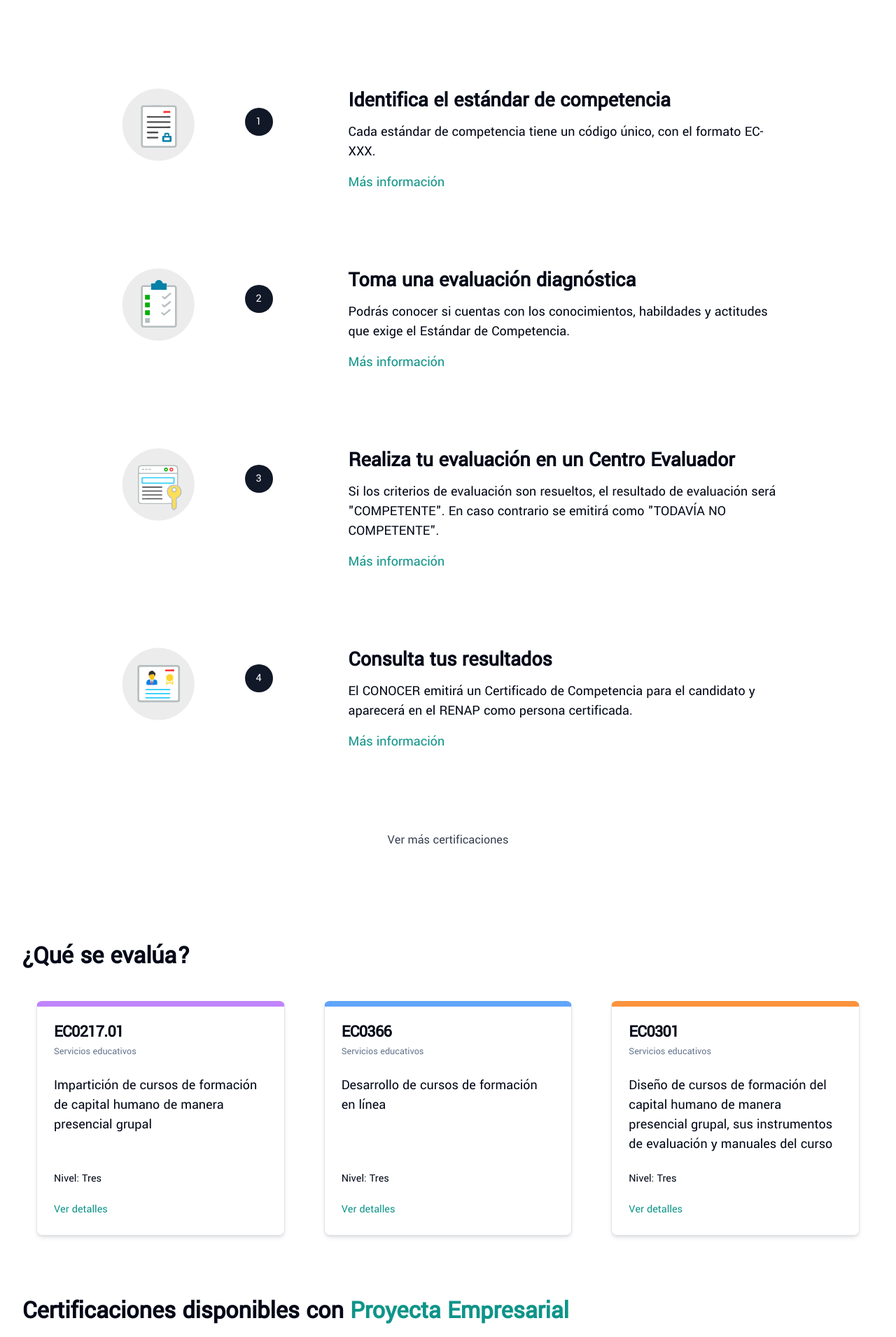
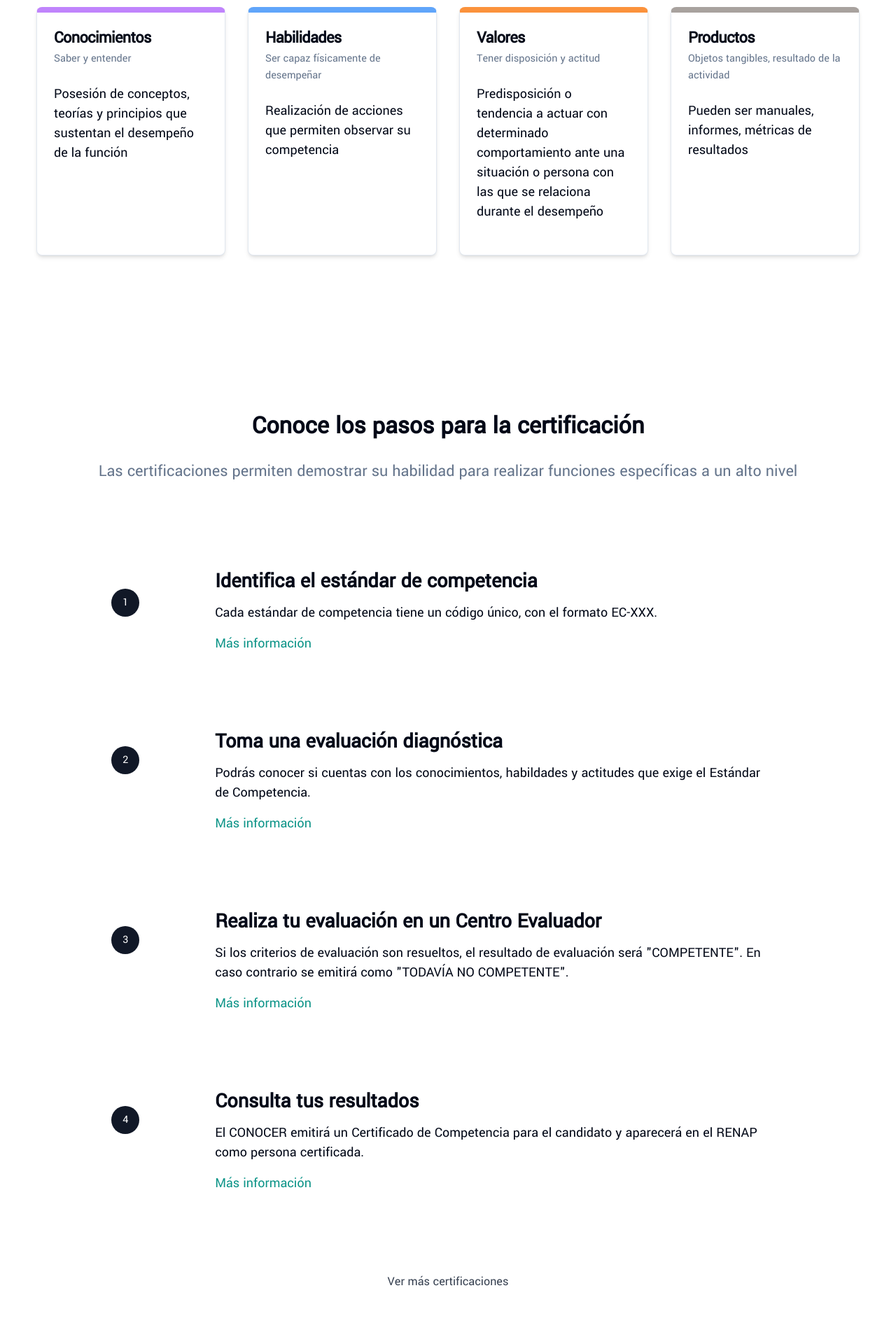
Before and after one commit to esphiritu/centro-evaluacion, a Next.js app: page /certificaciones in a window 1280 px wide. Shown: the part 810-2720 px from the top of the page at 70% size. Built offline with nearby package versions, Linux system fonts and the light colour scheme.

Commit message:
major changes of Certification page. I ordered sections, I added interaction to the table.

```diff
--- a/src/app/certificaciones/page.js
+++ b/src/app/certificaciones/page.js
@@ -104,28 +104,91 @@ const estandares = [
   },
 ]
 
+const criterios = [
+  {
+    id: "00A",
+    title: "Conocimientos",
+    description: "Saber y entender",
+    content: "Posesión de conceptos, teorías y principios que sustentan el desempeño de la función",
+    borColor: "border-t-purple-400",
+    icon: estandarIcon,
+  },
+  {
+    id: "00B",
+    title: "Habilidades",
+    description: "Ser capaz físicamente de desempeñar",
+    content: "Realización de acciones que permiten observar su competencia",
+    borColor: "border-t-blue-400",
+    icon: estandarIcon,
+  },
+  {
+    id: "00C",
+    title: "Valores",
+    description: "Tener disposición y actitud",
+    content: "Predisposición o tendencia a actuar con determinado comportamiento ante una situación o persona con las que se relaciona durante el desempeño",
+    borColor: "border-t-orange-400",
+    icon: estandarIcon,
+  },
+  {
+    id: "00D",
+    title: "Productos",
+    description: "Objetos tangibles, resultado de la actividad",
+    content: "Pueden ser manuales, informes, métricas de resultados",
+    borColor: "border-t-stone-400",
+    icon: estandarIcon,
+  },
+]
+
 export default function Certificaciones(params) {
   return (
     <>
       <main className="w-full pt-19">
-        <section className="container py-10">
-          <header className="flex flex-col lg:flex-row h-auto lg:h-[34rem] justify-center items-center">
-            <div>
+        <header className="flex flex-col-reverse lg:flex-row h-auto lg:h-[38rem] justify-center items-center rounded-lg bg-transparent dark:bg-slate-900 py-10 px-8 lg:px-[10rem]">
+          <div className="flex flex-col justify-normal items-center lg:items-start">
             <h1 className="text-4xl md:text-5xl text-center lg:text-left font-bold md:leading-[3.5rem] pt-10 mb-5 pr-5">Sea parte de los mejores en cada sector</h1>
             <p className="text-xl md:text-2xl text-center lg:text-left py-5 mb-4 pr-5">The HIG contains guidance and best practices that can help you design a great experience for any Apple platform.</p>
+            <Link className="group transition-all duration-300 ease-in-out text-center bg-yellow-300 hover:bg-yellow-400 pl-8  pr-3 py-3 rounded-sm text-gray-900 font-bold md:text-xl shadow-md mt-1 md:mt-6" href="./proceso">
+              Comienza ahora
+              <svg xmlns="http://www.w3.org/2000/svg" width="25" height="25" viewBox="0 0 24 24" fill="none" stroke="currentColor" strokeWidth="2" strokeLinecap="round" strokeLinejoin="round" className="lucide lucide-chevron-right ml-1 origin-left inline text-transparent hover:translate-x-0.3 transition-all group-hover:translate-x-2 group-hover:text-gray-900"><path d="m6 17 5-5-5-5" /></svg>
+            </Link>
           </div>
           <div>
             <Image src={heroSection} alt="image with some people" />
           </div>
         </header>
+
+        <section className="static lg:container py-5 h-auto">
+          <h4 className="text-3xl md:text-4xl font-bold text-center lg:text-left py-6 mb-6">¿Qué se evalúa?</h4>
+          <div className="grid grid-cols-1 lg:grid-cols-4 gap-2 auto-cols-max mt-5 mb-[7rem] px-6 lg:px-2">
+            {criterios.map((criterio => {
+              return (
+                <Card key={criterio.id} className={`lg:mx-2 xl:mx-3 mb-6 ${criterio.borColor}`}>
+                  <CardHeader>
+                    <CardTitle>{criterio.title}</CardTitle>
+                    <CardDescription>{criterio.description}</CardDescription>
+                  </CardHeader>
+                  <CardContent>
+                    <p className="text-xl">{criterio.content}</p>
+                  </CardContent>
+                  <CardFooter>
+                    <div className="">
+
+                    </div>
+                  </CardFooter>
+                </Card>
+              )
+            }))}
+          </div>
+
+          <div className="container py-10">
             <h2 className="text-3xl md:text-4xl text-center font-bold py-4 mt-8 mb-3">Conoce los pasos para la certificación</h2>
             <p className="text-2xl text-muted-foreground text-center pb-8 mb-[5rem]">Las certificaciones permiten demostrar su habilidad para realizar funciones específicas a un alto nivel</p>
 
             <div className="flex flex-col w-full lg:w-4/5 mx-auto">
               <div className="group w-full flex flex-col md:flex-row items-center md:items-start mb-[6rem]">
-              <div className="bg-transparent max-w-32 mr-1 ml-2 md:mr-[5rem]">
+                {/* <div className="bg-transparent max-w-32 mr-1 ml-2 md:mr-[5rem]">
                 <Image src={estandar} width={180} height={180} alt="icon for" className="w-auto" />
-              </div>
+              </div> */}
                 <div className="relative pl-8 md:pl-[6rem]">
                   <span className="absolute -left-10 top-10 bg-gray-900 text-white px-4 text-center content-center rounded-full min-w-10 min-h-10 mx-5">1</span>
                   <div className="pl-8">
@@ -141,9 +204,9 @@ export default function Certificaciones(params) {
               </div>
 
               <div className="group w-full flex flex-col md:flex-row items-center md:items-start mb-[6rem]">
-              <div className="bg-transparent max-w-32 mr-1 ml-2 md:mr-[5rem]">
+                {/* <div className="bg-transparent max-w-32 mr-1 ml-2 md:mr-[5rem]">
                 <Image src={diagnostico} width={180} height={180} alt="icon for" className="w-auto" />
-              </div>
+              </div> */}
                 <div className="relative pl-8 md:pl-[6rem]">
                   <span className="absolute -left-10 top-9 bg-gray-900 text-white px-4 text-center content-center rounded-full min-w-10 min-h-10 mx-5">2</span>
                   <div className="pl-8">
@@ -159,9 +222,9 @@ export default function Certificaciones(params) {
               </div>
 
               <div className="group w-full flex flex-col md:flex-row items-center md:items-start mb-[6rem]">
-              <div className="bg-transparent max-w-32 mr-1 ml-2 md:mr-[5rem]">
+                {/* <div className="bg-transparent max-w-32 mr-1 ml-2 md:mr-[5rem]">
                 <Image src={evaluacion} width={180} height={180} alt="icon for" className="w-auto" />
-              </div>
+              </div> */}
                 <div className="relative pl-8 md:pl-[6rem]">
                   <span className="absolute -left-10 top-9 bg-gray-900 text-white px-4 text-center content-center rounded-full min-w-10 min-h-10 mx-5">3</span>
                   <div className="pl-8">
@@ -177,9 +240,9 @@ export default function Certificaciones(params) {
               </div>
 
               <div className="group w-full flex flex-col md:flex-row items-center md:items-start mb-[6rem]">
-              <div className="bg-transparent max-w-32 mr-1 ml-2 md:mr-[5rem]">
+                {/* <div className="bg-transparent max-w-32 mr-1 ml-2 md:mr-[5rem]">
                 <Image src={resultados} width={180} height={180} alt="icon for" className="w-auto" />
-              </div>
+              </div> */}
                 <div className="relative pl-8 md:pl-[6rem]">
                   <span className="absolute -left-10 top-9 bg-gray-900 text-white px-4 text-center content-center rounded-full min-w-10 min-h-10 mx-5">4</span>
                   <div className="pl-8">
@@ -216,27 +279,30 @@ export default function Certificaciones(params) {
                 Hie there Some content here!
               </CollapsibleContent>
             </Collapsible>
-        </section>
-
-        <section className="container py-5 h-auto">
-          <h4 className="text-3xl md:text-4xl font-bold text-left py-6">¿Qué se evalúa?</h4>
-          <div className="grid grid-cols-1 lg:grid-cols-3 gap-4 auto-cols-max mt-5 mb-10">
-            {estandares.map((estandar => {
+          </div>
+          <div className="">
+            <h4 className="text-3xl md:text-4xl font-bold text-center py-6 mb-[4rem]">Certificaciones disponibles con <span className="text-teal-600">Proyecta Empresarial</span></h4>
+            <Table className="mt-10 md:w-4/5 w-full mx-auto">
+              <TableCaption>A list of your recent invoices.</TableCaption>
+              <TableHeader className="text-lg font-bold">
+                <TableRow className="">
+                  <TableHead className="w-1/5">Estándar de competencia</TableHead>
+                  <TableHead className="w-3/5">Nombre</TableHead>
+                  <TableHead className="w-1/5 text-right"> </TableHead>
+                </TableRow>
+              </TableHeader>
+              <TableBody className="text-lg">
+                {estandares.map(
+                  (estandar => {
                     return (
-                <Card key={estandar.id} className={`lg:mx-2 xl:mx-5 mb-6 ${estandar.borColor}`}>
-                  <CardHeader>
-                    <CardTitle>{estandar.title}</CardTitle>
-                    <CardDescription>{estandar.description}</CardDescription>
-                  </CardHeader>
-                  <CardContent>
-                    <p className="text-xl">{estandar.content}</p>
-                  </CardContent>
-                  <CardFooter>
-                    <div className="">
-                      <p>Nivel: {estandar.snc}</p>
-                      <div>
+                      <TableRow key={estandar.id} className="group/item">
+                        <TableCell>{estandar.title}</TableCell>
+                        <TableCell>{estandar.content}</TableCell>
+                        <TableCell className="text-right">
                           <Drawer>
-                          <DrawerTrigger className="text-teal-600 hover:text-teal-700 hover:underline mt-5 transition-all duration-300 ease-in-out">Ver detalles</DrawerTrigger>
+                            <DrawerTrigger className="group/details invisible group-hover/item:visible text-teal-600 group-hover/item:text-teal-700 group-hover/details:bg-slate-500 py-4">Detalles
+                              <svg xmlns="http://www.w3.org/2000/svg" width="25" height="25" viewBox="0 0 24 24" fill="none" stroke="currentColor" strokeWidth="2" strokeLinecap="round" strokeLinejoin="round" className="lucide lucide-chevron-right ml-1 origin-left inline transition group-hover/details:translate-x-1 group-hover/details:text-teal-700"><path d="m6 17 5-5-5-5" /></svg>
+                            </DrawerTrigger>
                             <DrawerContent>
                               <DrawerHeader className="flex">
                                 <div className="content-center">
@@ -253,62 +319,8 @@ export default function Certificaciones(params) {
                                 <p className="py-1 mb-3"><b>Comité desarrollador:</b> {estandar.comite}</p>
                               </div>
                               <DrawerFooter>
-
-                              <DrawerClose>
-                                <p variant="outline" className="px-5 py-4">Cerrar</p>
-                              </DrawerClose>
-                            </DrawerFooter>
-                          </DrawerContent>
-                        </Drawer>
-                      </div>
-                    </div>
-                  </CardFooter>
-                </Card>
-              )
-            }
-            ))
-            }
-          </div>
-          <div className="">
-            <h4 className="text-3xl md:text-4xl font-bold text-left py-6">Certificaciones disponibles con <span className="text-teal-600">Proyecta Empresarial</span></h4>
-            <Table className="mt-10">
-              <TableCaption>A list of your recent invoices.</TableCaption>
-              <TableHeader className="text-lg font-bold">
-                <TableRow>
-                  <TableHead className="w-1/5">Estándar de competencia</TableHead>
-                  <TableHead className="w-3/5">Nombre</TableHead>
-                  <TableHead className="w-1/5 text-right"> </TableHead>
-                </TableRow>
-              </TableHeader>
-              <TableBody className="text-lg">
-                {estandares.map(
-                  (estandar => {
-                    return (
-                      <TableRow key={estandar.id}>
-                        <TableCell>{estandar.title}</TableCell>
-                        <TableCell>{estandar.content}</TableCell>
-                        <TableCell className="text-right">
-                          <Drawer>
-                            <DrawerTrigger className="text-teal-600 hover:text-teal-700 hover:underline mt-5 transition-all duration-300 ease-in-out">Ver detalles</DrawerTrigger>
-                            <DrawerContent>
-                              <DrawerHeader className="flex">
-                                <div className="content-center">
-                                  <DrawerTitle className="mb-2">{estandar.title} - {estandar.content}</DrawerTitle>
-                                  <DrawerDescription>Detalles del estándar de compencia</DrawerDescription>
-                                  <Separator className="mt-3 w-full" />
-                                </div>
-
-                              </DrawerHeader>
-                              <div className="w-full lg:w-1/2 mx-auto px-5 py-10">
-                                <p className="py-1 mb-3"><b>Propósito: </b>{estandar.proposito}</p>
-                                <p className="py-1 mb-3"><b>Ocupaciones asociadas: </b> {estandar.ocupaciones}</p>
-                                <p className="py-1 mb-3"><b>Requisitos académicos: </b> {estandar.requisitos}</p>
-                                <p className="py-1 mb-3"><b>Comité desarrollador:</b> {estandar.comite}</p>
-                              </div>
-                              <DrawerFooter>
-
-                                <DrawerClose>
-                                  <p variant="outline" className="px-5 py-4">Cerrar</p>
+                                <DrawerClose className="mx-auto hover:bg-slate-100 hover:text-teal-600 rounded-full p-2">
+                                  <svg xmlns="http://www.w3.org/2000/svg" width="56" height="56" viewBox="0 0 24 24" fill="none" stroke="currentColor" stroke-width="1.5" stroke-linecap="round" stroke-linejoin="round" class="lucide lucide-circle-x"><circle cx="12" cy="12" r="10" /><path d="m15 9-6 6" /><path d="m9 9 6 6" /></svg>
                                 </DrawerClose>
                               </DrawerFooter>
                             </DrawerContent>
@@ -324,7 +336,7 @@ export default function Certificaciones(params) {
         </section>
 
         <section className="container w-full py-10 mt-[12rem]">
-          <h2 className="scroll-m-20 text-3xl font-bold tracking-normal lg:text-5xl py-3 mb-5">Obtenga un certificado en su <span className="text-teal-600">área de expertise</span></h2>
+          <h2 className="scroll-m-20 text-3xl font-bold tracking-normal lg:text-5xl py-3 mb-5">Prepárate previo a tu evaluación</h2>
           <p className="text-xl">Si eres un profesional en educación, un especialista en recursos humanos, o director general de una organización, la certificación te ayudará a mantenerte a la vanguardia en tu área</p>
           <ProgramsCard />
         </section>
--- a/src/app/page.js
+++ b/src/app/page.js
@@ -62,9 +62,9 @@ export default function Home({ Component, pageProps }) {
               </h1>
               <p className="text-xl md:text-3xl text-white animate-fadeIn text-background">Respalda tus conocimientos y experiencia con certificaciones</p>
               <div className="flex flex-col md:flex-row mt-1 md:mt-3 animate-fadeIn">
-                <Link className="group transition-all duration-300 ease-in-out text-center bg-yellow-300 hover:bg-yellow-400 px-6 py-3 mx-4 rounded-sm text-gray-900 font-bold md:text-xl shadow-md mt-1 md:mt-6" href="./proceso">
+                <Link className="group transition-all duration-300 ease-in-out text-center bg-yellow-300 hover:bg-yellow-400 pl-8  pr-3 py-3 mx-4 rounded-sm text-gray-900 font-bold md:text-xl shadow-md mt-1 md:mt-6" href="./proceso">
                   Comienza ahora
-                  <svg xmlns="http://www.w3.org/2000/svg" width="25" height="25" viewBox="0 0 24 24" fill="none" stroke="currentColor" strokeWidth="2" strokeLinecap="round" strokeLinejoin="round" className="inline lucide lucide-chevrons-right ml-1 origin-left hover:translate-x-0.5 transition group-hover:translate-x-2"><path d="m6 17 5-5-5-5" /><path d="m13 17 5-5-5-5" /></svg>
+                  <svg xmlns="http://www.w3.org/2000/svg" width="25" height="25" viewBox="0 0 24 24" fill="none" stroke="currentColor" strokeWidth="2" strokeLinecap="round" strokeLinejoin="round" className="lucide lucide-chevron-right ml-1 origin-left inline text-transparent hover:translate-x-0.3 transition-all group-hover:translate-x-2 group-hover:text-gray-900"><path d="m6 17 5-5-5-5" /></svg>
                 </Link>
                 <Link className="transition-all duration-300 ease-in-out px-4 py-3 mx-4 mb-6 md:mb-1 hover:underline text-center font-bold md:text-lg rounded-sm text-white shadow-sm mt-6" href="./asesor">
                   Comienza con un asesor
@@ -193,8 +193,8 @@ export default function Home({ Component, pageProps }) {
                 <h1 className="text-2xl md:text-3xl">Otro caso de éxito</h1>
               </CarouselItem>
             </CarouselContent>
-              <CarouselPrevious />
-              <CarouselNext />
+            <CarouselPrevious />
+            <CarouselNext />
           </Carousel>
         </section>
         <section className="container h-auto md:h-[36rem] flex flex-col-reverse lg:flex-row py-10 mt-[8rem]">
@@ -231,7 +231,10 @@ export default function Home({ Component, pageProps }) {
               <h5 className="text-3xl md:text-5xl text-center text-teal-100 font-bold py-3">Su experiencia en otro nivel</h5>
               <p className="text-lg md:text-2xl text-center text-white py-3 mb-[5rem]">Obtenga la tranquilidad de saber que sus evaluaciones están en manos expertas</p>
             </div>
-            <Link href="./proceso" className="text-xl dark:text-gray-900 font-bold transition-all duration-300 ease-in-out rounded-sm bg-yellow-300 hover:bg-yellow-400 px-8 py-3 mt-6">Comienza ahora</Link>
+            <Link className="group transition-all duration-300 ease-in-out text-center bg-yellow-300 hover:bg-yellow-400 pl-8  pr-3 py-3 mx-4 rounded-sm text-gray-900 font-bold md:text-xl shadow-md mt-1 md:mt-6" href="./proceso">
+              Comienza ahora
+              <svg xmlns="http://www.w3.org/2000/svg" width="25" height="25" viewBox="0 0 24 24" fill="none" stroke="currentColor" strokeWidth="2" strokeLinecap="round" strokeLinejoin="round" className="lucide lucide-chevron-right ml-1 origin-left inline text-transparent hover:translate-x-0.3 transition-all group-hover:translate-x-2 group-hover:text-gray-900"><path d="m6 17 5-5-5-5" /></svg>
+            </Link>
             <p className="text-lg text-white py-3">¡Obten 20% de descuento!</p>
           </div>
         </section>
--- a/src/components/molecules/ProgramsCard.jsx
+++ b/src/components/molecules/ProgramsCard.jsx
@@ -37,7 +37,7 @@ export default function ProgramsCard() {
   return (
     programs.map((program => (
       <div>
-        <div className={`flex ${program.flexColDirection} ${program.flexRowDirection} my-[4rem] md:my-[6rem] pt-5 md:py-8 w-full`} key={program.index}>
+        <div className={`flex ${program.flexColDirection} ${program.flexRowDirection} my-[2rem] md:my-[3rem] pt-1 md:pt-6 md:pb-10 w-full`} key={program.index}>
           <div className={`relative text-left ${program.bgColor} py-6 px-2 md:px-[5rem] w-full lg:w-1/2 h-[23rem] md:h-auto`}>
             <h3 className="uppercase text-muted-foreground py-2 md:py-3">{program.ProgramName}</h3>
             <p className="text-2xl lg:text-3xl font-semibold">{program.ProgramDescription}</p>
--- a/src/components/ui/card.jsx
+++ b/src/components/ui/card.jsx
@@ -29,7 +29,7 @@ CardTitle.displayName = "CardTitle"
 const CardDescription = React.forwardRef(({ className, ...props }, ref) => (
   <p
     ref={ref}
-    className={cn("text-sm text-muted-foreground", className)}
+    className={cn("text-md text-muted-foreground", className)}
     {...props} />
 ))
 CardDescription.displayName = "CardDescription"
```
Lines whose indentation alone changed are shown as unchanged.
